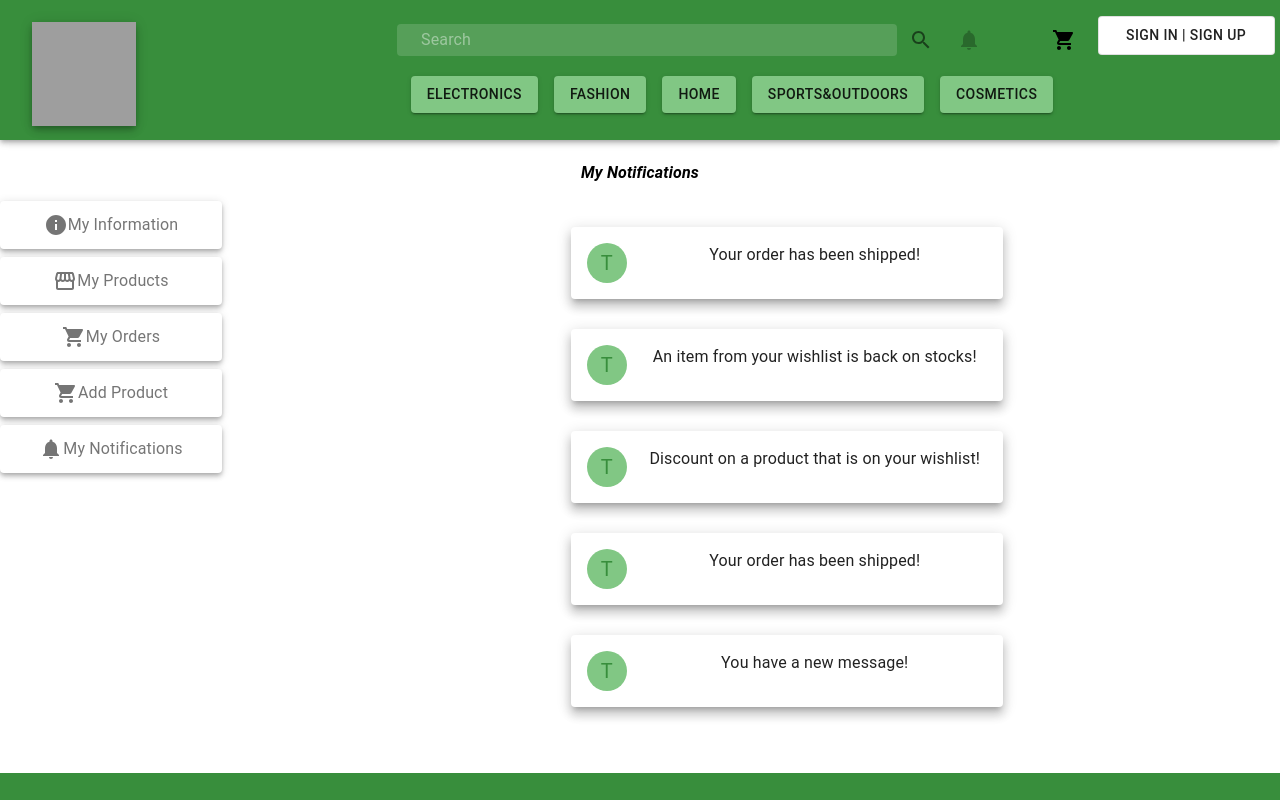
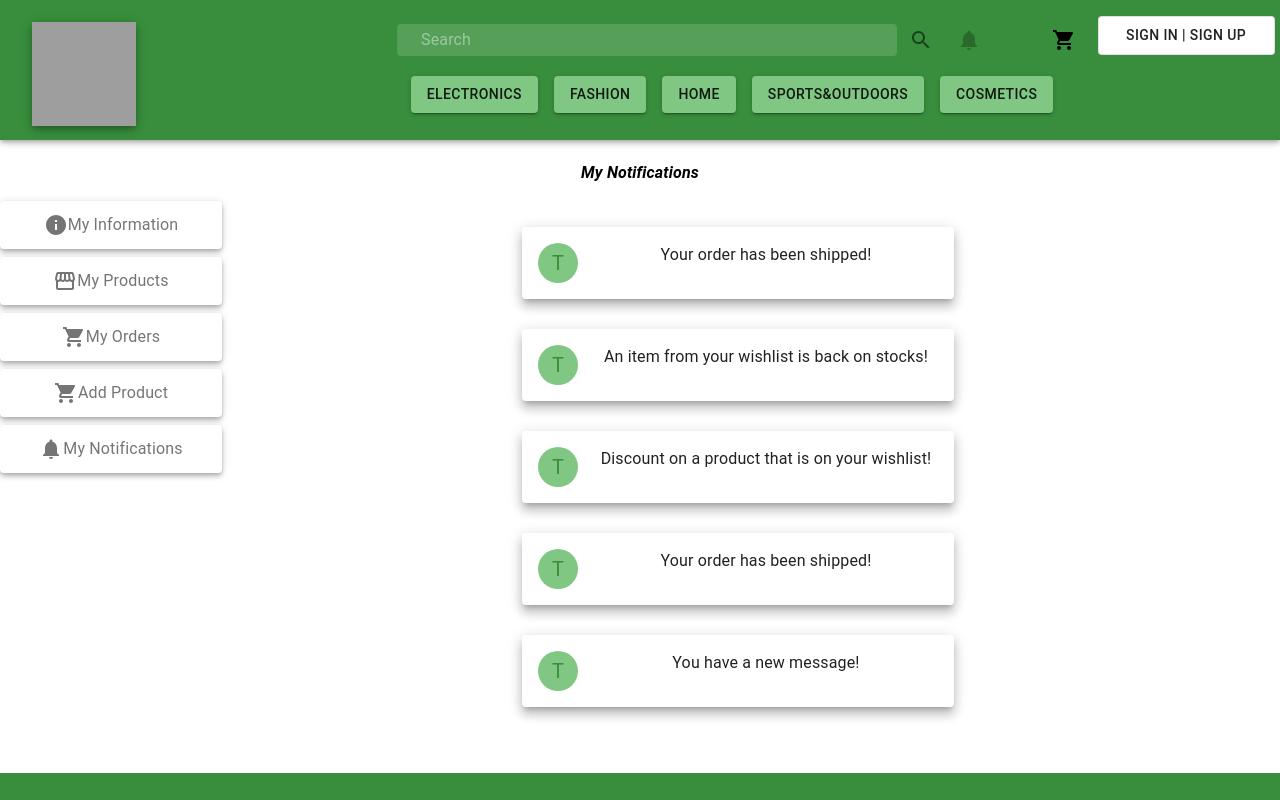
Before and after one commit to bounswe/bounswe2020group1, a React (Create React App) app in the folder Frontend/tursu/: page /vendorProfile in a window 1280 px wide. Shown: the top 800 px of the page. Built offline with nearby package versions, Linux system fonts and the light colour scheme; grey boxes are pictures that could not be loaded; what react-swipeable-views-utils would draw is missing.

Commit message:
Order box width increased to prevent overflows from the box.

```diff
--- a/Frontend/tursu/src/Profiles/Customer/CustomerSidebar.js
+++ b/Frontend/tursu/src/Profiles/Customer/CustomerSidebar.js
@@ -24,7 +24,7 @@ const useStyles = makeStyles((theme)=> ({
         // display: "flex",
         // flexGrow: 1
         width: 250,
-        marginRight: 75
+        marginRight: 10
     },
 }))
 
--- a/Frontend/tursu/src/Profiles/Customer/Product.js
+++ b/Frontend/tursu/src/Profiles/Customer/Product.js
@@ -30,10 +30,10 @@ const horizontalStyles = makeStyles((theme) => ({
         flexGrow: 1,
     },
     paper:{
-        marginLeft: 100,
+        marginLeft: 10,
         marginTop: theme.spacing(1),
         marginBottom: theme.spacing(1),
-        width: 800,
+        width: 1000,
         height: 90,
     },
     grid: {
--- a/Frontend/tursu/src/Profiles/Customer/Summary.js
+++ b/Frontend/tursu/src/Profiles/Customer/Summary.js
@@ -21,10 +21,10 @@ const horizontalStyles = makeStyles((theme) => ({
         flexGrow: 1,
     },
     paper:{
-        marginLeft: 100,
+        marginLeft: 10,
         marginTop: theme.spacing(1),
         marginBottom: theme.spacing(8),
-        width: 800,
+        width: 1000,
         height: 90,
     },
     grid: {
--- a/Frontend/tursu/src/Profiles/Vendor/VendorSidebar.js
+++ b/Frontend/tursu/src/Profiles/Vendor/VendorSidebar.js
@@ -23,7 +23,7 @@ const useStyles = makeStyles((theme)=> ({
         // display: "flex",
         // flexGrow: 1
         width: 250,
-        marginRight: 75
+        marginRight: 10
     },
 }))
 
```
Also changed, not shown: Frontend/tursu/src/Profiles/Vendor/Product.js.
